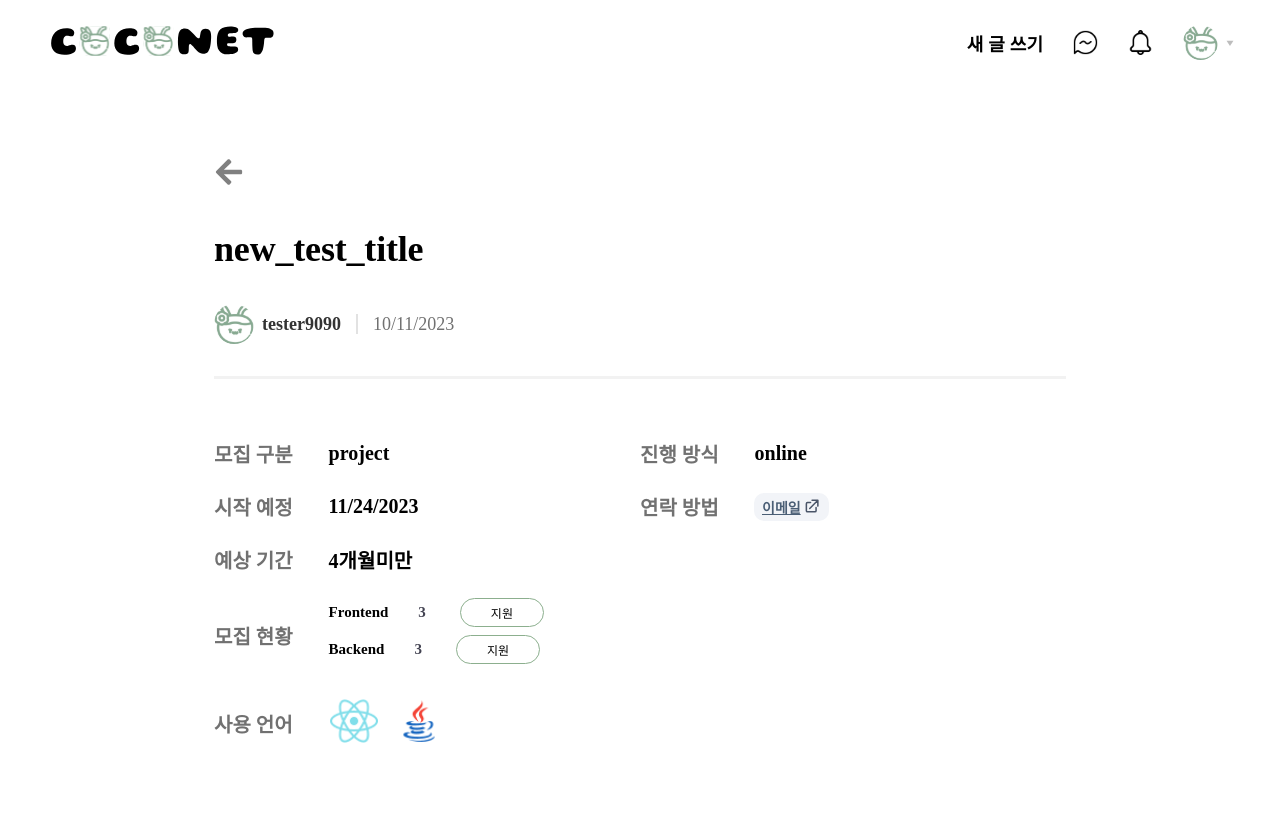
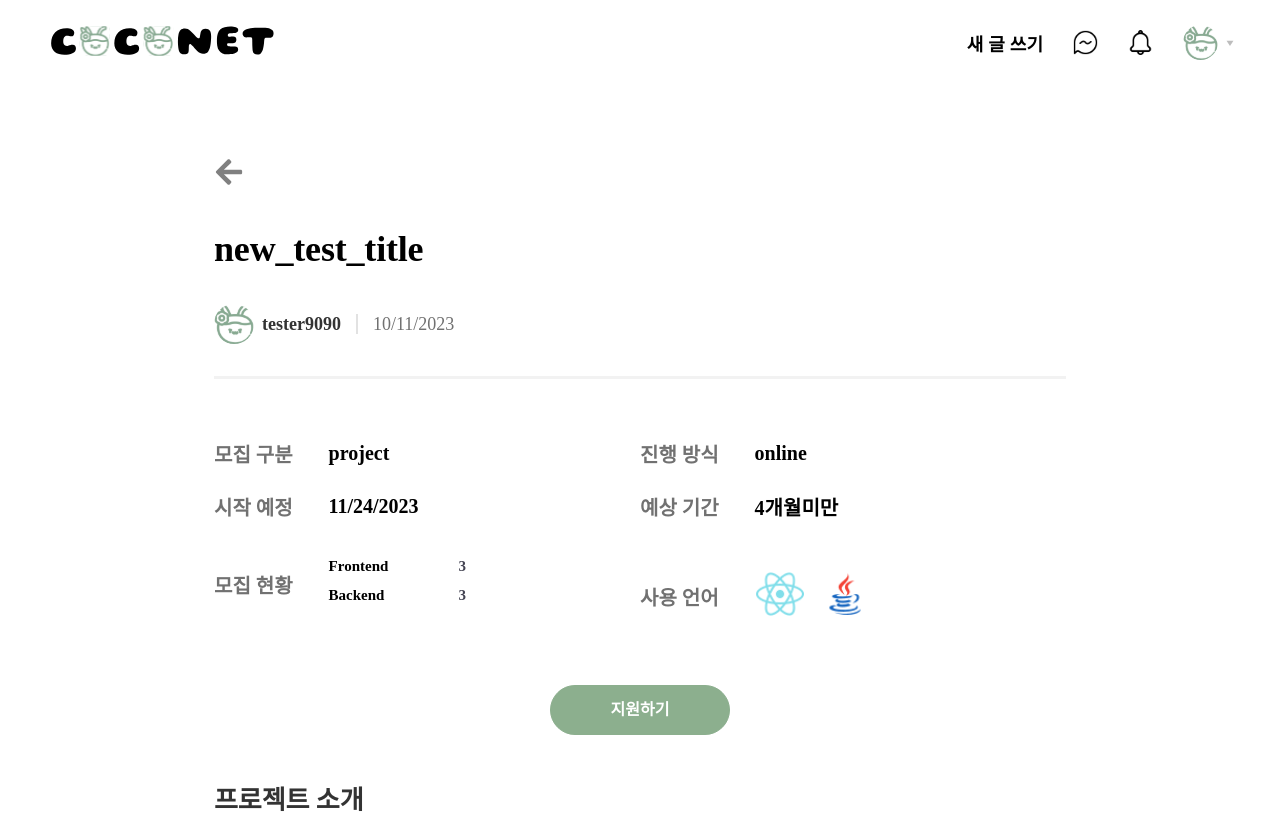
Before and after one commit to Journey5873/coconet, a React (Create React App) app: page /post/1 in a window 1280 px wide. Shown: the top 813 px of the page. Built offline with nearby package versions, Linux system fonts and the light colour scheme.

Commit message:
post detail page 지원하기 모달 추가

```diff
--- a/src/components/atoms/Select/SingleSelect.tsx
+++ b/src/components/atoms/Select/SingleSelect.tsx
@@ -5,8 +5,8 @@ import { PositionOptions, PositonProps } from '../../assets/data/data';
 import { CareerOptions } from '../../assets/data/data';
 
 export interface LabelProps<T extends any> {
-  label: '직무' | '경력' | '관심스택';
-  onChange: (value: T) => void;
+  label: string;
+  onChange: (value: any) => void;
   value: T;
 }
 
@@ -18,7 +18,7 @@ export default function SingleSelect<T extends any>({
   const [option, setOption] = useState<PositonProps | any>([]);
 
   useEffect(() => {
-    if (label === '직무') {
+    if (label === '직무' || label === '포지션') {
       setOption(PositionOptions);
     } else if (label === '경력') {
       setOption(CareerOptions);
@@ -26,7 +26,7 @@ export default function SingleSelect<T extends any>({
   }, [label]);
 
   return (
-    <StyledSelectWrapper>
+    <StyledSelectWrapper className='singleSelect'>
       <StyledInputLabel id="demo-simple-select-label">
         {label}
         <StyledRequired>*</StyledRequired>
@@ -38,7 +38,7 @@ export default function SingleSelect<T extends any>({
         options={option}
         value={value || [option[0]]}
         className="singleSelect"
-        onChange={(newValue, _) => onChange(newValue as T)}
+        onChange={(newValue, _) => onChange(newValue)}
       />
     </StyledSelectWrapper>
   );
@@ -69,6 +69,7 @@ const StyledRequired = styled.span`
 `;
 
 const StyledSelect = styled(Select)`
+  flex : 1;
   &.singleSelect .css-1fdsijx-ValueContainer {
     min-height: 48px;
   }
--- /dev/null
+++ b/src/components/molecules/SupportButtonModal.tsx
@@ -0,0 +1,158 @@
+import { useState } from "react";
+import { SelectValue } from "../../pages/setting";
+import SingleSelect from "../atoms/Select/SingleSelect";
+import LinkList from "../organisms/LinkList";
+import CloseIcon from '@mui/icons-material/Close';
+import { ReactComponent as CoconetLogo } from '../assets/images/Logo.svg';
+import { ReactComponent as ArrowBack } from '../../components/assets/images/arrowBack.svg';
+import styled from "styled-components";
+
+interface SupportButtonModalProps {
+    handleSupportButton: () => void;
+    isVisible: boolean;
+}
+
+
+export default function SupportButtonModal({handleSupportButton,isVisible}:SupportButtonModalProps) {
+
+    const [nextModalVisible, setNextModalVisible] = useState(false);
+    const handleNextModal = () => {
+        setNextModalVisible(!nextModalVisible);
+    }
+
+        const [carrer, setCarrer] = useState<SelectValue>({
+        label: '',
+        value: '',
+    });
+
+    const handleCarrer = (value: SelectValue) => setCarrer(value);
+    return (
+        <>
+            {isVisible && (
+            <>
+            <StyledGrayBackground />
+            <StyledModalWrapper>
+                <StyledLoginModalHeader>
+                    <CoconetLogo style={{ width: '10rem' }} />
+                    <CloseIcon
+                    style={{ color: '#868e96', cursor: 'pointer' }}
+                    onClick={() => handleSupportButton()}
+                    />
+                </StyledLoginModalHeader>
+                <StyledContentWrapper>
+                    {nextModalVisible
+                        ? (
+                            <div style={{textAlign:"center"}}>
+                                <StyledSetSelfIntroduce>자신을 소개할 수 있는 짧은 글을 작성해 주세요!</StyledSetSelfIntroduce>
+                                <StyledTextArea name="info" id="info"></StyledTextArea>
+                                <StyledSupportButton onClick={handleNextModal}>다음</StyledSupportButton>
+                            </div>
+                            )
+                        : (
+                            <div>
+                                <ArrowBack onClick={handleNextModal} />
+                                <div style={{ textAlign: "center", marginTop : 20 }}>
+                                    <h2>지원하실 포지션을 선택해주세요!</h2>
+                                    <StyledSingleSelect label="포지션" onChange={handleCarrer} value={carrer} />
+                                    <LinkList onSubmit={() => { }} />
+                                </div>
+
+                            </div>
+                        )}
+                </StyledContentWrapper>
+                </StyledModalWrapper>
+            </>
+        )}
+
+        </>
+    )
+}
+
+const StyledGrayBackground = styled.div`
+    box-sizing: border-box;
+    display: block;
+    position: fixed;
+    inset: 0px;
+    background: rgba(77, 77, 77, 0.5);
+    z-index: 999;`
+
+const StyledLoginModalHeader = styled.div`
+  background: #f8f9fa;
+  padding: 0 1rem;
+  display: flex;
+  justify-content: space-between;
+  align-items: center;
+  border-radius: 8px 8px 0 0;
+  width: 100%;
+  height: 3rem;
+  box-sizing: border-box;
+
+  @media (max-width: 768px) {
+    background: #f8f9fa;
+    padding: 0 1rem;
+    border-radius: 0;
+  }
+`;
+
+const StyledModalWrapper = styled.div`
+    width: 700px;
+    height: 450px;
+    position: fixed;
+    z-index: 9999;
+    display: flex;
+    flex-direction: column;
+    align-items: center;
+    border-radius: 8px;
+    /* background: #B0DEDB; */
+    background: #fff;
+`
+
+const StyledSetSelfIntroduce = styled.h2`
+    margin-top: 4rem;
+    text-align: center;
+    margin-bottom: 32px;
+`
+
+const StyledTextArea = styled.textarea`
+    height: 134px;
+    width: 87%;
+    padding: 15px 13px;
+    border-radius: 5px;
+    border: 1px solid rgb(225, 226, 227);
+    resize: none;
+    font-size: 16px;
+    font-style: normal;
+    font-weight: 400;
+    outline: none;
+    line-height: 150%;
+    box-sizing: border-box;
+`
+
+const StyledContentWrapper = styled.div`
+    padding: 1.5rem;
+    width: 100%;
+    height : 100%;
+    box-sizing: border-box;
+`
+
+const StyledSupportButton = styled.button`
+    margin-top: 2.5rem;
+    font-weight: 700;
+    color: #fff;
+    border-radius: 4px;
+    width: 6rem;
+    height: 2.5rem;
+    font-size: 1.25rem;
+    background-color: #262626;
+    cursor: pointer;
+`
+
+const StyledSingleSelect = styled(SingleSelect)`
+
+
+    .singleSelect {
+    flex-direction: row;
+    margin: 0 auto;
+    margin-top: 60px;
+    }
+`
--- a/src/pages/postDetail/index.tsx
+++ b/src/pages/postDetail/index.tsx
@@ -4,16 +4,16 @@ import { Link, useNavigate, useParams } from "react-router-dom";
 import styled from "styled-components";
 import { ReactComponent as ArrowBack } from '../../components/assets/images/arrowBack.svg';
 import { ReactComponent as CoconutIcon } from '../../components/assets/images/coconutIcon.svg';
-import { ReactComponent as LinkIcon } from '../../components/assets/images/linkIcon.svg';
 import { FiEye } from "react-icons/fi"
 import { FaRegThumbsUp } from "react-icons/fa";
-import coconutIcon from "../../components/assets/images/coconutIcon.svg"
 import posts from "../../data/dummy.json";
-import { PostDetailProps } from "../../interface";
+import SupportButtonModal from "../../components/molecules/SupportButtonModal";
 
 
 const PostDetail = () => {
   const [post, setPost] = useState<any>(posts.DATA);
+  const [isVisible, setIsVisible] = useState(false);
+
 	const params = useParams();
 	const navigate = useNavigate();
 	const expiredAtdate = new Date(post.expiredAt);
@@ -21,6 +21,12 @@ const PostDetail = () => {
 	const expiredAtFormat = new Intl.DateTimeFormat('kr').format(expiredAtdate);
   const plannedStartAtFormat = new Intl.DateTimeFormat('kr').format(plannedStartAt);
 
+
+  const handleSupportButton = () => {
+    setIsVisible(!isVisible)
+  }
+
+  console.log(isVisible)
 
 		return (
 				<>
@@ -58,13 +64,6 @@ const PostDetail = () => {
 														<span>{plannedStartAtFormat}</span>
 												</StyledPostInfoListContent>
 												<StyledPostInfoListContent>
-														<StyledPostInfoTitle>연락 방법</StyledPostInfoTitle>
-														<StyledContackPoint>
-																<div>이메일</div>
-																<StyledLinkIcon />
-														</StyledContackPoint>
-												</StyledPostInfoListContent>
-												<StyledPostInfoListContent>
 														<StyledPostInfoTitle>예상 기간</StyledPostInfoTitle>
 											<span>{ post?.estimatedDuration}</span>
 												</StyledPostInfoListContent>
@@ -76,12 +75,10 @@ const PostDetail = () => {
                               <StyledPositionList>
                                 <StyledPositionName>Frontend</StyledPositionName>
                                 <StyledPositionCount>3</StyledPositionCount>
-                                <StyledPositionApplyButton>지원</StyledPositionApplyButton>
                               </StyledPositionList>
                               <StyledPositionList>
                                 <StyledPositionName>Backend</StyledPositionName>
                                 <StyledPositionCount>3</StyledPositionCount>
-                                <StyledPositionApplyButton>지원</StyledPositionApplyButton>
                               </StyledPositionList>
                             </ul>
 												</StyledPostInfoListContent>
@@ -94,6 +91,9 @@ const PostDetail = () => {
 												</StyledPostInfoListContent>
                   </StyledPostInfoRemains>
                 </StyledPostInfoWrapper>
+                  <StyledSupportButton onClick={() => handleSupportButton()}>
+										지원하기
+									</StyledSupportButton>
 						</StyledPostHeader>
 						<StyledPostContentWrapper>
 								<StyledPostInfo>프로젝트 소개</StyledPostInfo>
@@ -149,6 +149,7 @@ const PostDetail = () => {
                 </StyledCommentList>
               </StyledCommentListWrapper>
               </div>
+              {isVisible && <SupportButtonModal isVisible={isVisible} handleSupportButton={handleSupportButton} />}
 					</>
 				): (
 						<Loader />
@@ -249,6 +250,7 @@ const StyledPostInfoList = styled.ul`
 `
 
 const StyledPostInfoRemains = styled.div`
+  display : flex;
 		margin-top : 24px;
 `
 
@@ -260,6 +262,7 @@ const StyledPositionList = styled.li`
 `
 
 const StyledPositionName = styled.h2`
+  width : 100px;
   font-size: 15px;
   line-height: 1.3125rem;
   margin-right: 30px;
@@ -273,21 +276,19 @@ const StyledPositionCount = styled.span`
     margin-right: 34px;
 `
 
-const StyledPositionApplyButton = styled.button`
-  font-size: .75rem;
-    padding: 5px 30px!important;
-    box-sizing: border-box;
+const StyledSupportButton = styled.button`
+	margin: 0 auto;
+  margin-top : 61px;
+	width: 180px;
+  height: 50px;
+  background: #8CAF8E;
+  border-radius: 50px;
   border: 1px solid #8CAF8E;
-    border-radius: 50px;
-    transition: all .2s;
-    background-color: #ffffff;
-    cursor:pointer;
-
-    &:hover {
-      background-color: #8CAF8E;
-      border: 1px solid #8CAF8E;
+  font-weight: 700;
   color: #fff;
-    }
+  font-size: 16px;
+	line-height: 40px;
+  cursor: pointer;
 `
 
 const StyledPostInfoListContent = styled.li`
@@ -332,7 +333,7 @@ const StyledPostInfoTitle = styled.span`
 `
 
 const StyledPostContentWrapper = styled.div`
-		margin-top: 132px;
+		margin-top: 44px;
 		font-size: 1.125rem;
 		word-break: break-all;
 		line-height: 1.7;
@@ -351,27 +352,6 @@ const StyledPostInfo = styled.h2`
 const StyledPostContent = styled.div`
 		width: 100%;
 		margin: 40px auto 0;
-`
-
-const StyledContackPoint = styled.div`
-		cursor: pointer;
-		display: flex;
-		grid-gap: 4px;
-		gap: 4px;
-		position: absolute;
-		background: #f2f4f8;
-		padding: 4px 8px;
-		border-radius: 10px;
-		color: #4a5e75;
-		left: 114px;
-		font-size: 14px;
-		text-decoration-line: underline;
-		text-decoration-color: #4a5e75;
-`
-
-const StyledLinkIcon = styled(LinkIcon)`
-		width: 16px;
-		height: 16px;
 `
 
 const StyledViewAndBookmarkCount = styled.section`
--- a/src/pages/setting/index.tsx
+++ b/src/pages/setting/index.tsx
@@ -19,7 +19,7 @@ export interface SettingFormType {
   notionLink?: string;
 }
 
-interface SelectValue {
+export interface SelectValue {
   value: string;
   label: string;
 }
```
Lines whose indentation alone changed are shown as unchanged.
